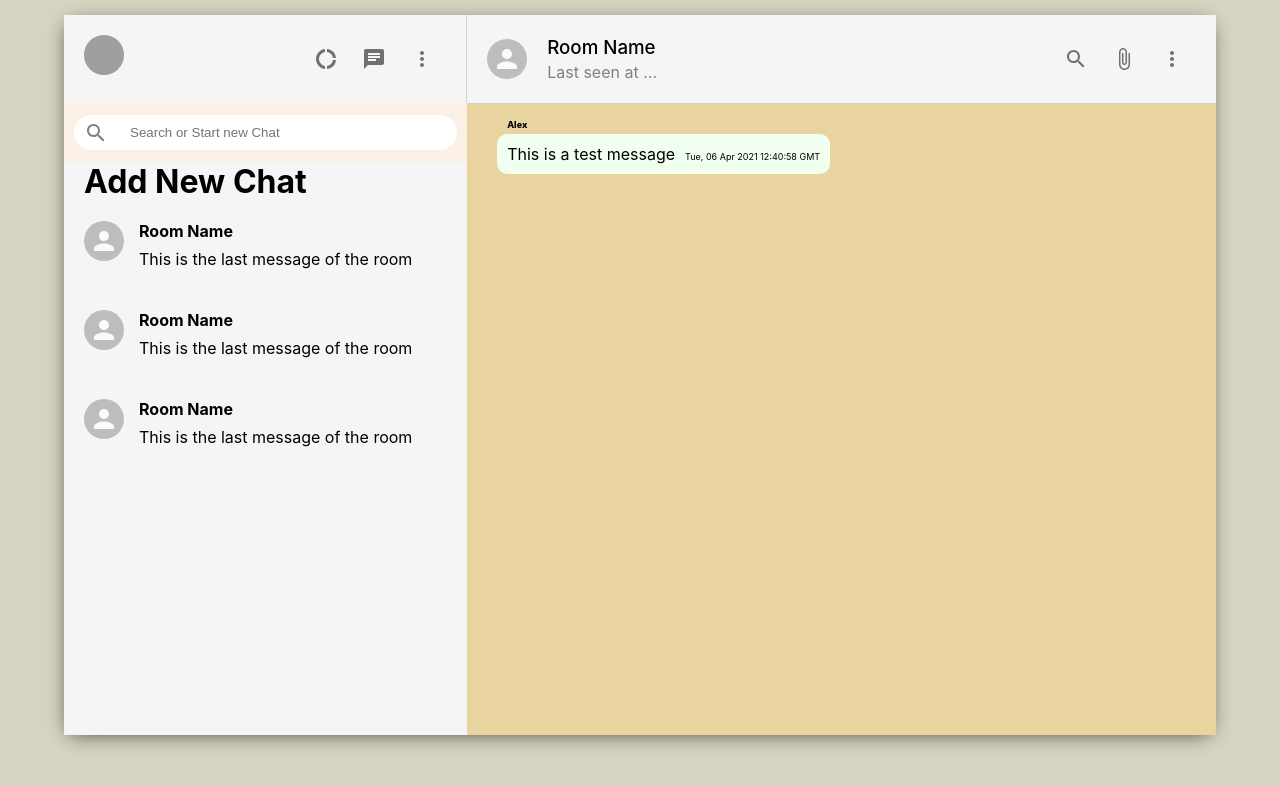
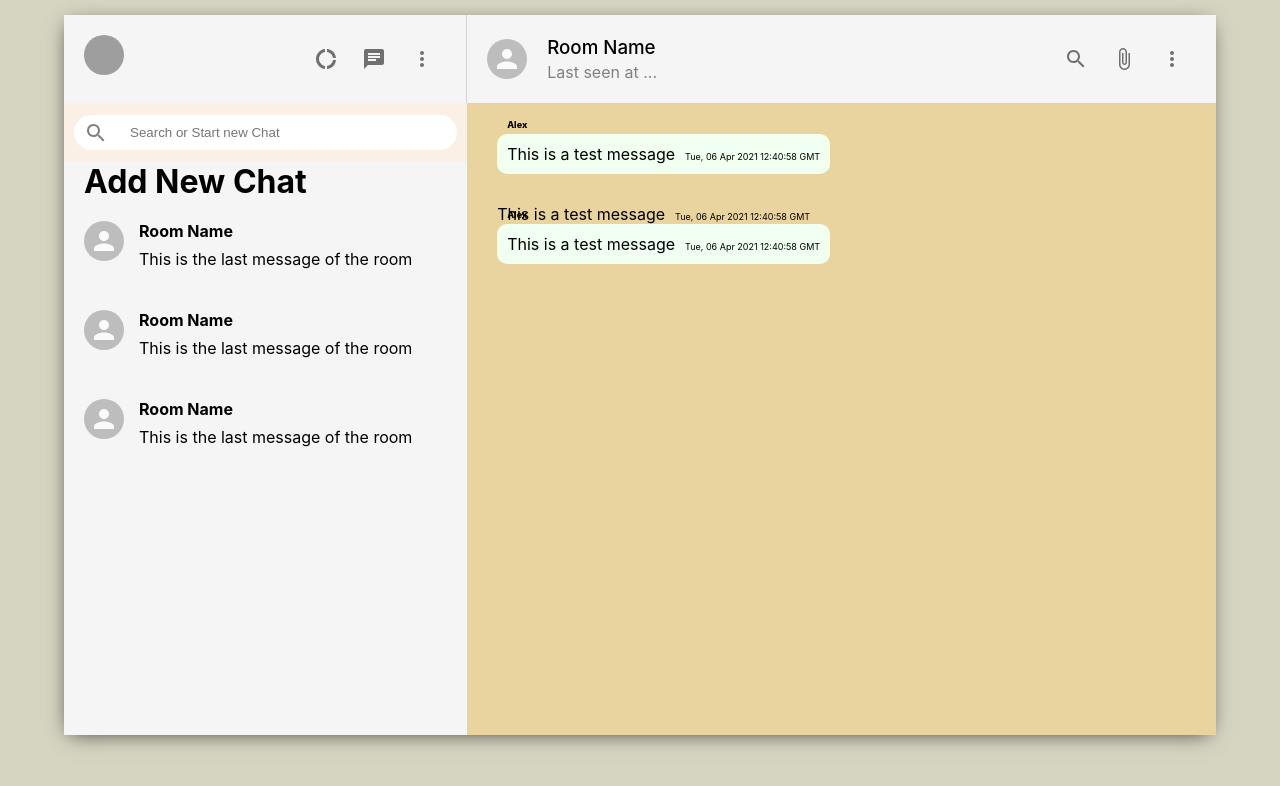
Before and after one commit to adospinoiu/MERN_WhatsApp_Clone, a React (Create React App) app in the folder whatsapp-clone/: page / in a window 1280 px wide. Shown: the top 786 px of the page. Built offline with nearby package versions, Linux system fonts and the light colour scheme; grey boxes are pictures that could not be loaded.

Commit message:
Added text for the 'receiver msg' in the chat.js file

```diff
--- a/whatsapp-clone/src/Chat.js
+++ b/whatsapp-clone/src/Chat.js
@@ -33,6 +33,18 @@ function Chat() {
                     This is a test message
                     <span className="chat__timestamp">{new Date().toUTCString()}</span>
                 </p>
+
+                <p className="chat__receiver">
+                    <span className="chat__name">Alex </span>
+                    This is a test message
+                    <span className="chat__timestamp">{new Date().toUTCString()}</span>
+                </p>
+
+                <p className="chat__message">
+                    <span className="chat__name">Alex </span>
+                    This is a test message
+                    <span className="chat__timestamp">{new Date().toUTCString()}</span>
+                </p>
             </div>
         </div>
     )
```
